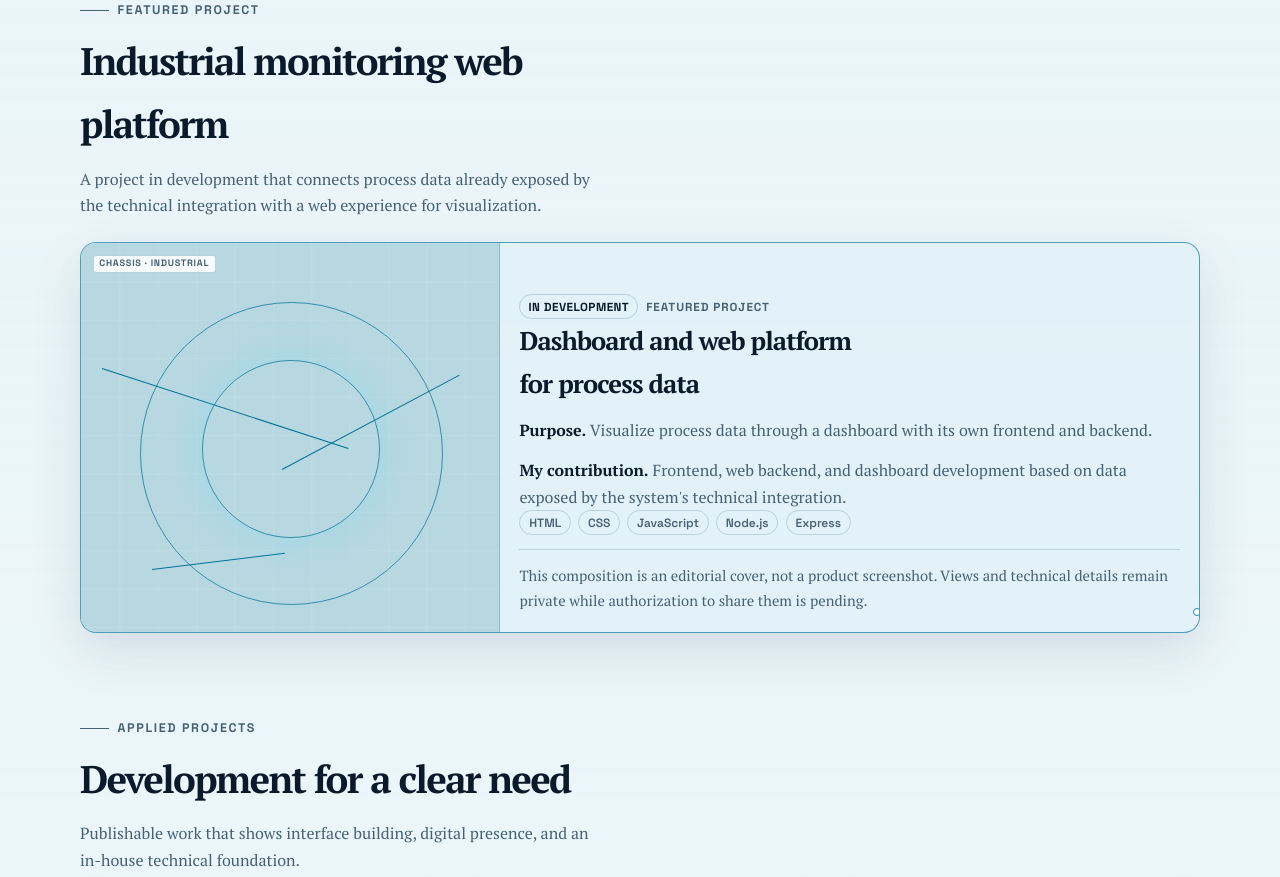
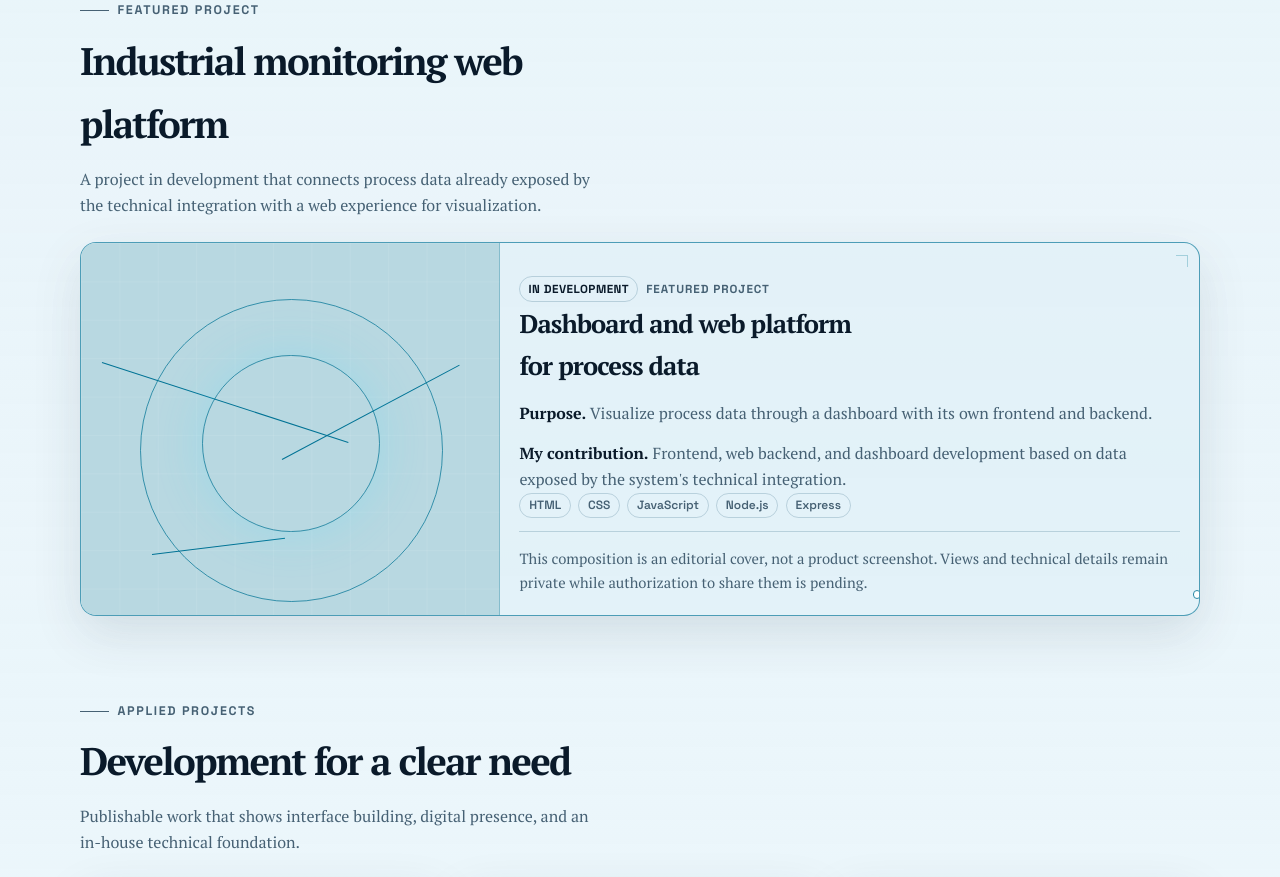
Before and after one commit to alfreolico/Portfolio, a plain HTML site: page en/work/index.html in a window 1280 px wide. Shown: the part 1486-2363 px from the top of the page. Drawn offline with Linux system fonts and the light colour scheme.

Commit message:
Refine portfolio V2 visual details

```diff
--- a/assets/css/home-v2.css
+++ b/assets/css/home-v2.css
@@ -16,7 +16,6 @@
 }
 .boot-photo { display: block; width: 100%; height: 100%; object-fit: cover; }
 .boot-instrument { z-index: 0; }
-.boot-orbit { z-index: 3; }
 .boot-reference::after {
   display: inline-block;
   width: 4rem;
--- a/assets/css/work-page.css
+++ b/assets/css/work-page.css
@@ -100,26 +100,9 @@
 .work-transfer__bus::after { position: absolute; left: 0; width: .45rem; height: .45rem; border: 1px solid var(--mechanical-connector); border-radius: 50%; background: var(--color-surface); }
 .work-transfer.is-transferring .work-transfer__bus-line,
 [data-work-transfer].is-transferring .work-transfer__bus-line { animation: work-bus-signal .46s ease-out both; }
-.work-project-card--mapped::before,
-.work-service-card[data-work-pair]::before,
-.work-evidence-bridge[data-work-pair]::before {
-  content: "CHASSIS · " attr(data-work-pair);
-  top: .72rem;
-  left: .72rem;
-  right: auto;
-  z-index: 2;
-  width: auto;
-  height: auto;
-  padding: .2rem .36rem;
-  border: 1px solid var(--mechanical-line-muted);
-  border-radius: .2rem;
-  background: color-mix(in srgb, var(--color-surface) 88%, transparent);
-  color: var(--color-text-muted);
-  font: 700 .58rem/1 var(--font-display);
-  letter-spacing: .08em;
-  text-transform: uppercase;
-}
-.work-project-card--mapped .project-card__eyebrow { padding-top: 1.1rem; }
+.work-transfer__process .service-process--flow::before,
+.work-transfer__process .service-process--flow li::after { display: none; }
+.work-transfer__process .service-process--flow li { padding-left: 3rem; border-left: 0; }
 .work-card--docked { animation: work-chassis-dock .2s ease-out both; }
 @keyframes work-bus-signal { 0% { background: var(--mechanical-line-muted); box-shadow: none; } 45% { background: var(--mechanical-marker); box-shadow: 0 0 .7rem color-mix(in srgb, var(--mechanical-marker) 45%, transparent); } 100% { background: var(--mechanical-line-muted); box-shadow: none; } }
 @keyframes work-chassis-dock { 0% { translate: 0 -2px; } 100% { translate: 0; } }
```
